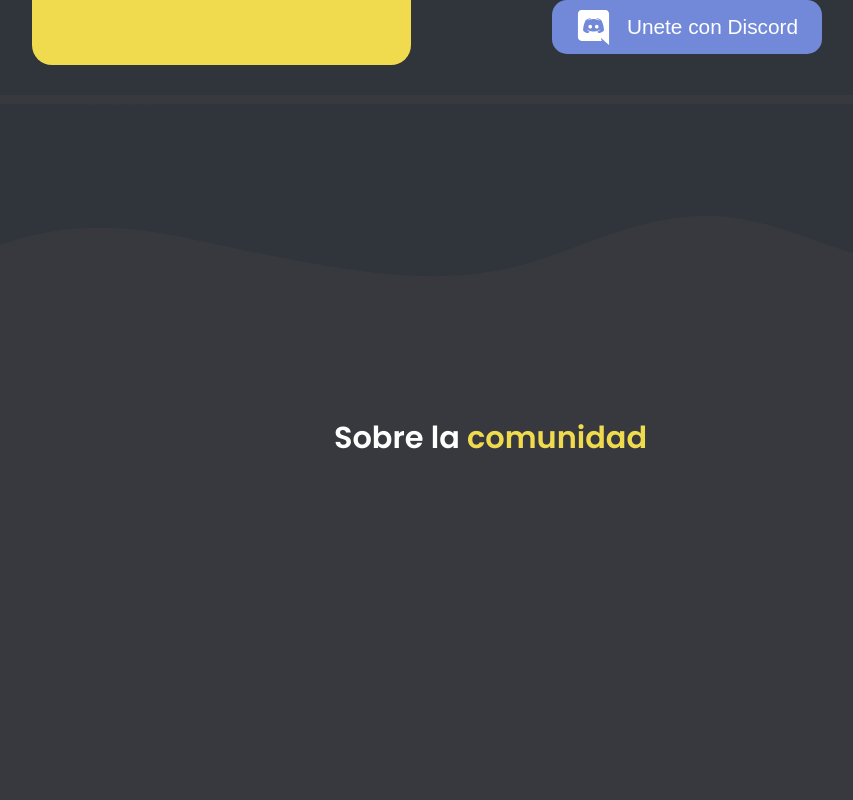
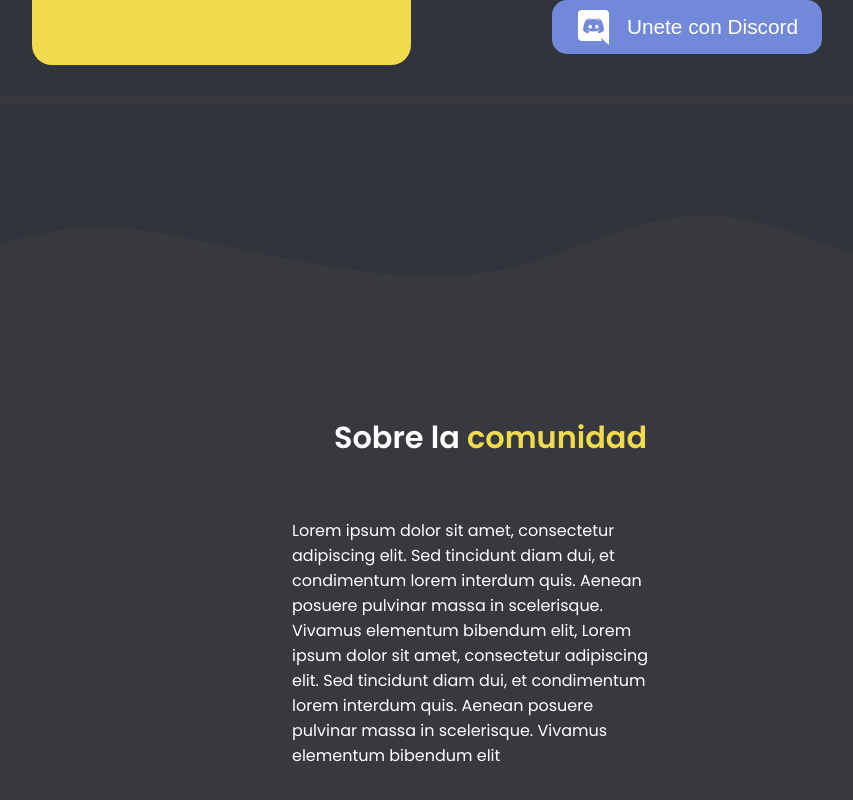
Before and after one commit to callMe-Dev/callMeDev-web, a React (Vite) app: page / in a window 1280 px wide. Shown: the part 506-1306 px from the top of the page, without its empty margins (168-1021 px from the left). Before the commit the page ends 1029 px from the top, so only its background shows below. Built offline with nearby package versions, Linux system fonts and the light colour scheme.

Commit message:
Agregué los estilos del texto

```diff
--- a/src/components/AboutCommunity/AboutCommunity.jsx
+++ b/src/components/AboutCommunity/AboutCommunity.jsx
@@ -1,14 +1,24 @@
 import React from "react"
+import historyBook from "../../assets/illustrations/history-book.svg"
 import {
   AboutCommunityStyled,
   AboutCommunityTitle,
-  SpanTitle
+  SpanTitle,
+  AboutCommunityText,
+
 } from "./AboutCommunity.styles"
 
 export default function AboutCommunity() {
   return (
     <AboutCommunityStyled>
-      <AboutCommunityTitle>Sobre la <SpanTitle>comunidad</SpanTitle> </AboutCommunityTitle>
+      <div>
+        <AboutCommunityTitle>Sobre la <SpanTitle>comunidad</SpanTitle> </AboutCommunityTitle><br/>
+        <AboutCommunityText>
+        Lorem ipsum dolor sit amet, consectetur adipiscing elit. Sed tincidunt diam dui, et condimentum lorem interdum quis. Aenean posuere pulvinar massa in scelerisque. Vivamus elementum bibendum elit,
+        Lorem ipsum dolor sit amet, consectetur adipiscing elit. Sed tincidunt diam dui, et condimentum lorem interdum quis. Aenean posuere pulvinar massa in scelerisque. Vivamus elementum bibendum elit
+        </AboutCommunityText>
+      </div>
+
     </AboutCommunityStyled>
   )
 }
--- a/src/components/AboutCommunity/AboutCommunity.styles.js
+++ b/src/components/AboutCommunity/AboutCommunity.styles.js
@@ -46,3 +46,21 @@ color: var(--white);
 export const SpanTitle = styled.span`
   color: var(--yellow);
 `
+
+export const AboutCommunityText = styled.p`
+  font-weight: 400;
+  margin-bottom: 0.5rem;
+  color: var(--white);
+
+  @media (min-width: ${screens.tablet}) {
+    text-align: center;
+    width: 350px;
+    margin: 0 auto;
+  }
+
+  @media (min-width: ${screens.ipad}) {
+    text-align: left;
+    width: 360px;
+    margin-bottom: 1rem;
+  }
+`
```
